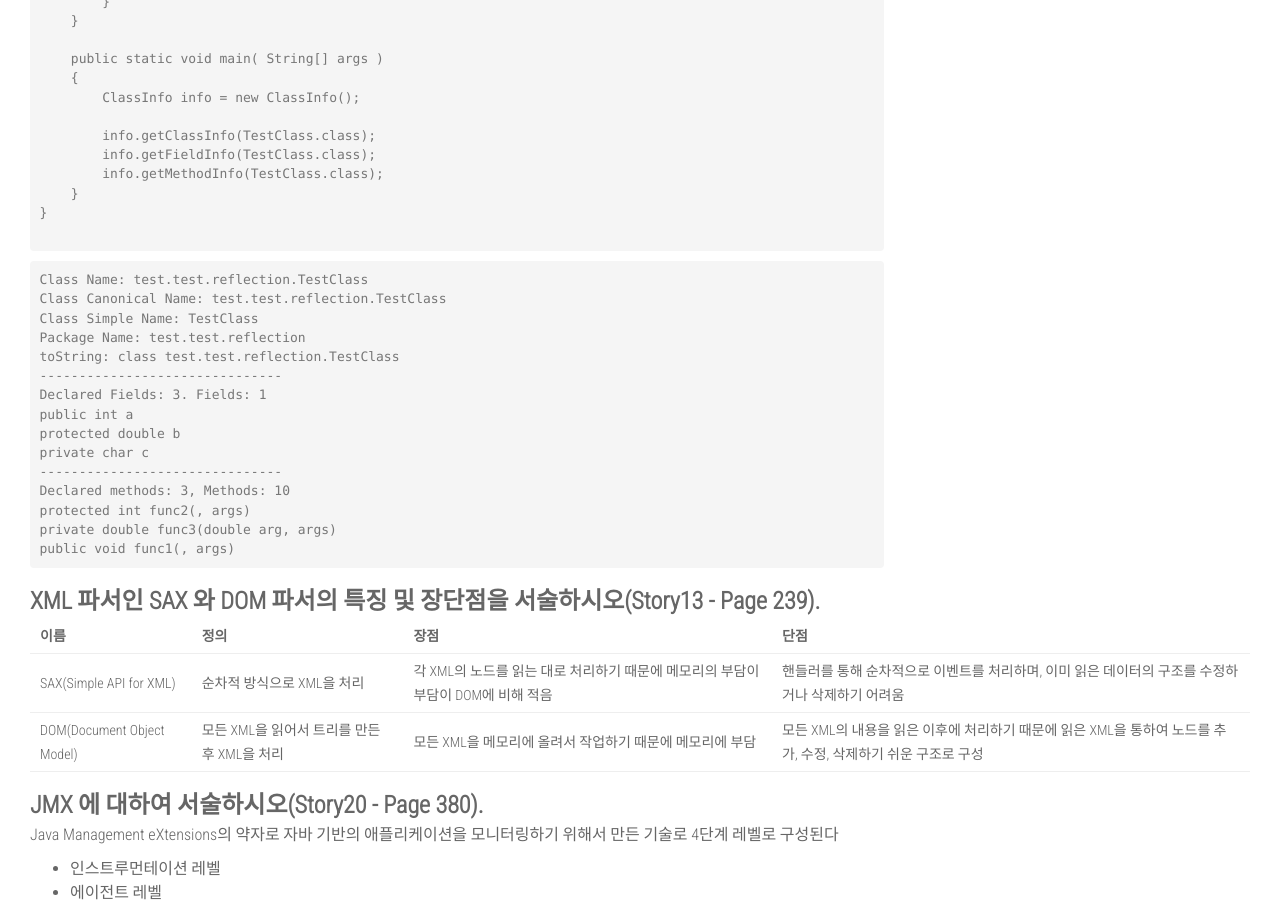
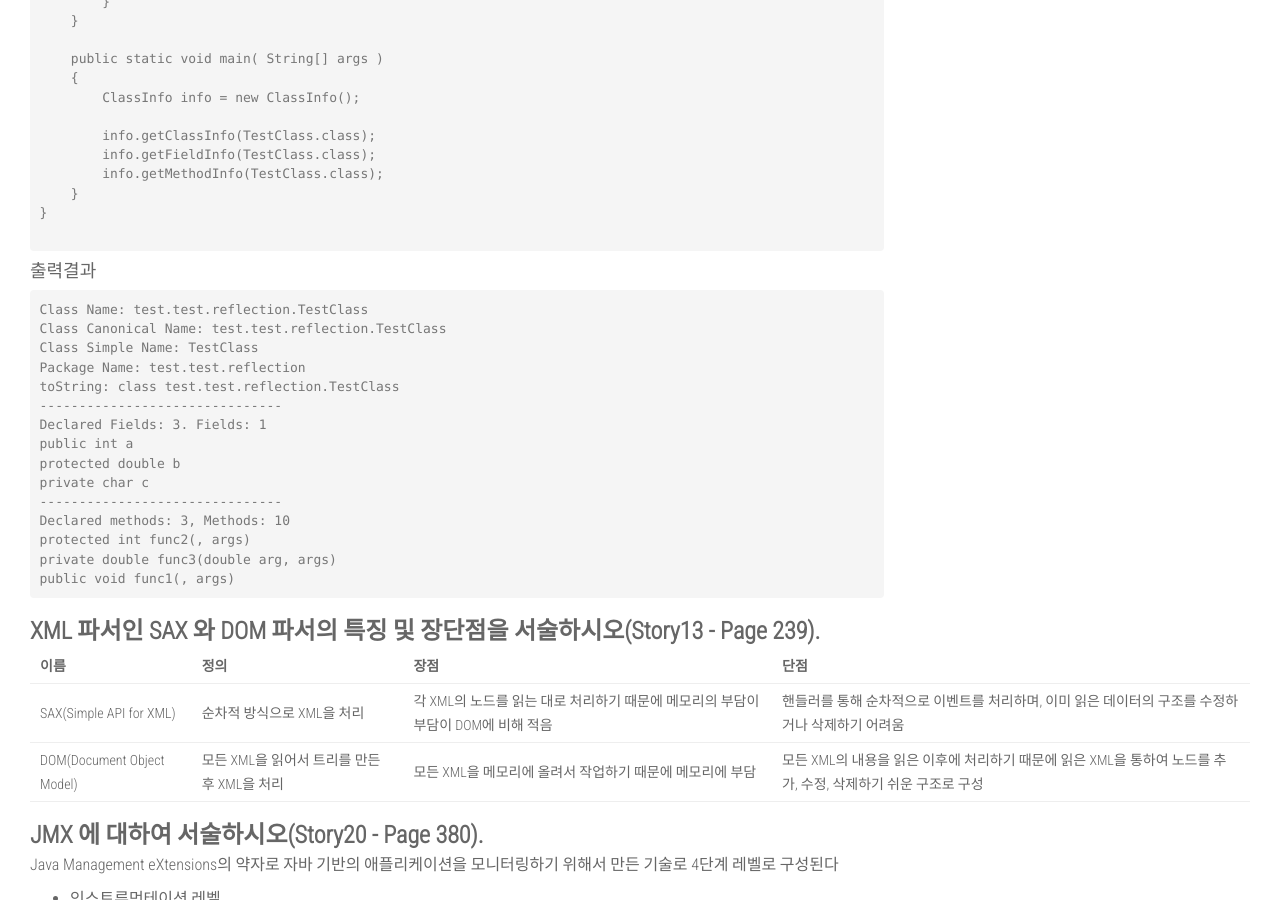
Before and after one commit to nonark/nonark.github.io, a Jekyll site: the page built from _posts/2017-03-05-자바-성능-튜닝-이야기-과제.markdown, in a window 1280 px wide and 900 px high, scrolled down 2024 px. Built offline with Jekyll 4.4.1, drawn with Linux system fonts in a browser that asks for light colours; nearby versions of some CDN libraries; our own code applies the rules of GitHub Pages for plain Markdown files.

Commit message:
출력결과 문구

````diff
--- a/_posts/2017-03-05-자바-성능-튜닝-이야기-과제.markdown
+++ b/_posts/2017-03-05-자바-성능-튜닝-이야기-과제.markdown
@@ -101,6 +101,8 @@ public class ClassInfo
 
 ```
 
+
+#### 출력결과
 ```
 Class Name: test.test.reflection.TestClass
 Class Canonical Name: test.test.reflection.TestClass
````
